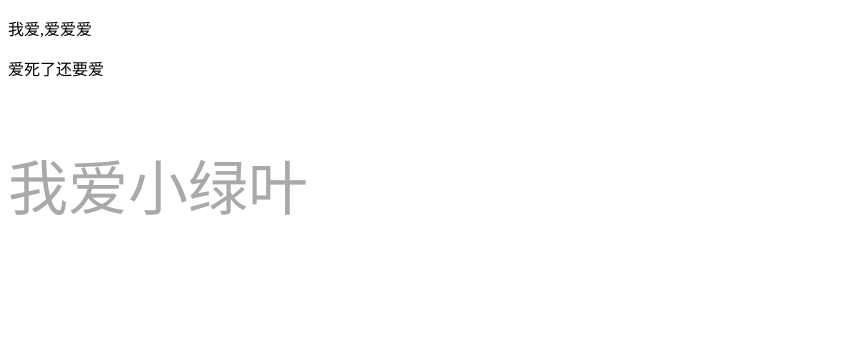
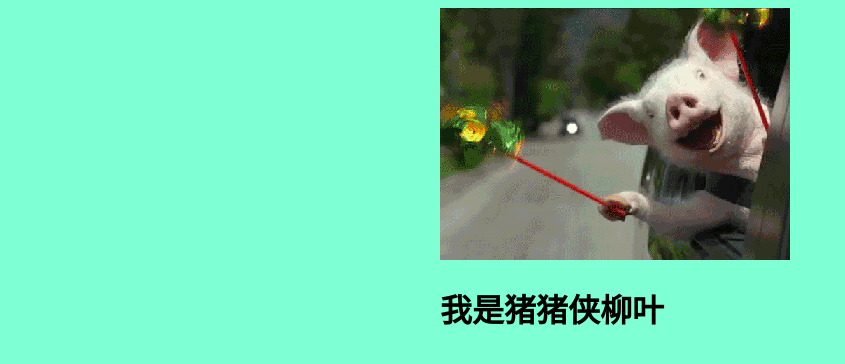
Before and after one commit to dingxingfiting/my_site, a plain HTML site: page index.html in a window 1280 px wide. Shown: the whole page, without its empty margins (0-845 px from the left). Drawn offline with Linux system fonts and the light colour scheme.

Commit message:
第一次改动

```diff
--- a/index.html
+++ b/index.html
@@ -1,56 +1,24 @@
 <!DOCTYPE html>
-<html>
+<html lang="en">
 <head>
 	<meta charset="UTF-8">
-		<title>css样式</title>
-		<!--
-        	作者：offline
-        	时间：2018-09-25
-        	描述：/*
-        	    * id,name,class
-        	    * id javascript
-        	    * name java后台
-        	    * class css样式
-        	    *
-        	    * 问题?  你要给哪个元素添加样式.
-        	    * 选择器.用来找到元素
-        	    * id 选择器 . 根据id值来找到元素
-        	    * class类别选择器,根据class值来找到元素(class值可以重复吗?,可以)通过类别选择器找的的元素可以是多个 也可以是一个.
-        	    * Element元素(标签)选择器.根据标签的名称来找到元素.
-        	    */
-        -->
-        <style type="text/css">
-        	#sb1{
-        		font-size: 60px;
-        		color: darkgrey;
+	<meta name="viewport" content="width=device-width, initial-scale=1.0">
+	<meta http-equiv="X-UA-Compatible" content="ie=edge">
+	<title>猪猪之家</title>
+	<style>
+	*{
+		background-color: aquamarine;
+	}
+    div{
+		width:400px;
+        margin:0 auto;
 	}
 	</style>
-        <link rel="stylesheet" href="../css/mycss.css" />
 </head>
 <body>
-		<!--
-        	作者：offline
-        	时间：2018-09-25
-        	描述：/*
-        	    * style(css样式) script(javascript脚本)
-        	    * css层样式表. html
-        	    * 1.添加样式的第一种方式. 行内样式
-        	    *   在标签中加入style属性,然后把需要添加的样式,写入进去即可.
-        	    *   <p style="...">as</p>
-        	    * 2.样式的第二种写法.
-        	    *   内部样式
-        	    *   <style>
-        	    * 	</style>
-        	    * 3.样式的第三种写法.
-        	    *   外部样式.外部样式需要引入到当前html页面.
-        	    *   <link rel="stylesheet" type="text/css" href="css/mycss.css"/>
-        	    * 1.2.3三种样式同时存在.
-        	    * 优先级排序.1>2>3
-        	    */
-        -->
-		<p class="p1" >我爱,爱爱爱</p>
-		<p class="p1" >爱死了还要爱</p>
-		<p id="sb1">我爱小绿叶</p>
+	<div>
+	<img src="img/zhuhzu.gif" alt="">
+	<h1>我是猪猪侠柳叶</h1>
+    </div>
 </body>
 </html>
-</html>
```
Also changed, not shown: img/zhuhzu.gif (added). Lines whose indentation alone changed are shown as unchanged.
